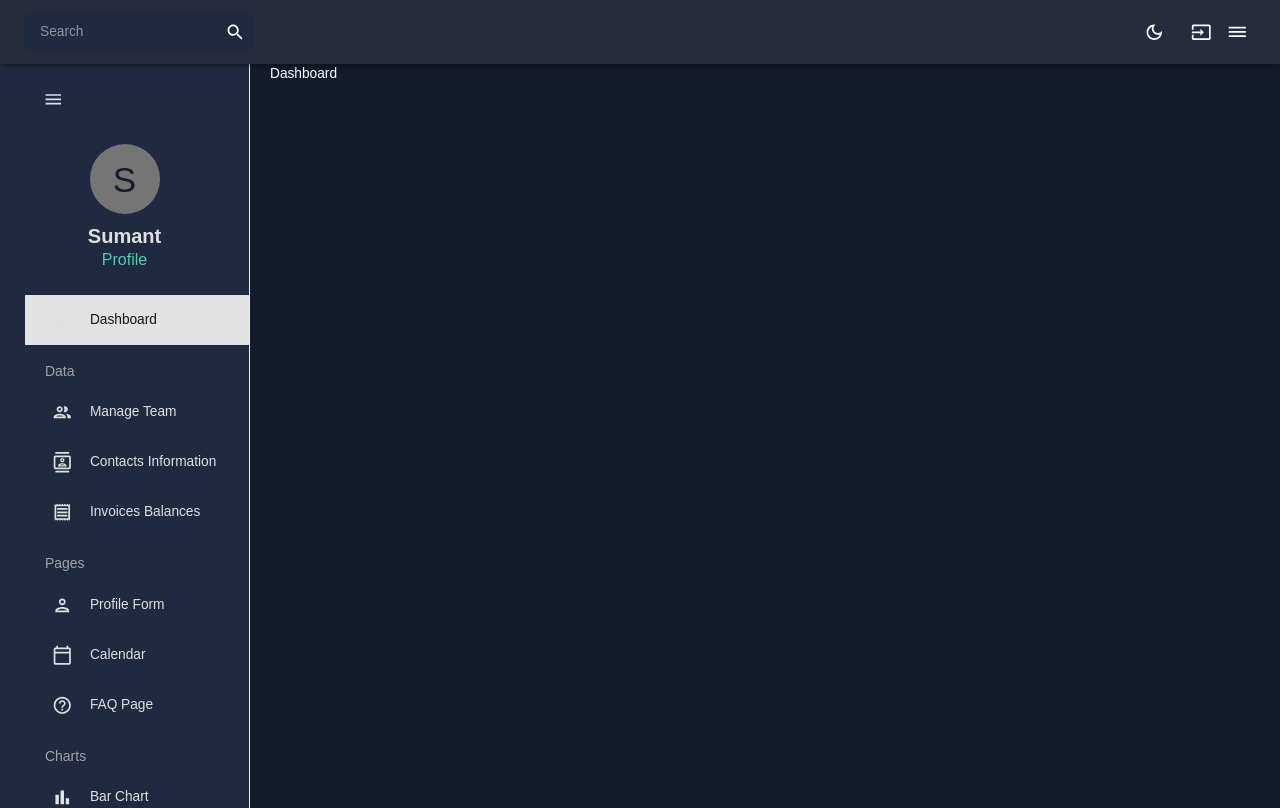
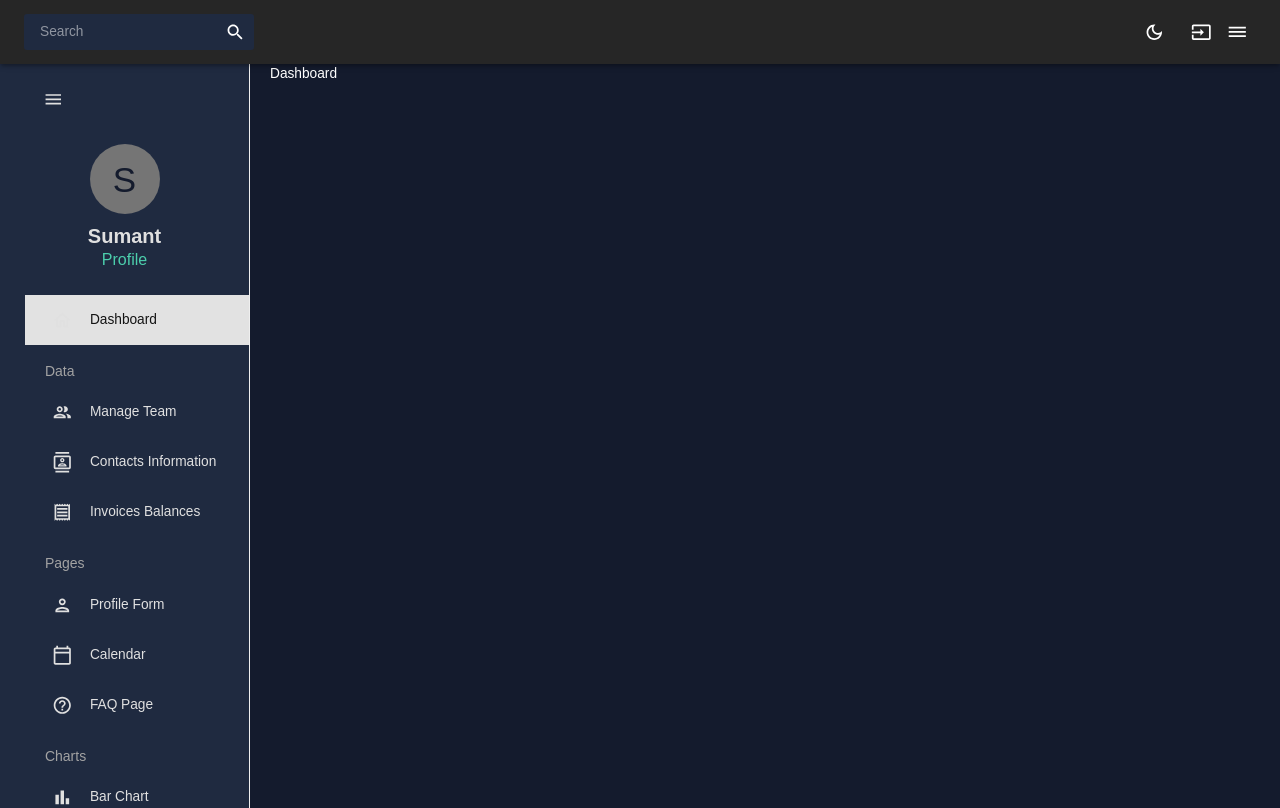
Before and after one commit to Sumant64/react-admin-dashboard, a React (Create React App) app: page / in a window 1280 px wide. Built offline with nearby package versions, Linux system fonts and the light colour scheme.

Commit message:
topbar bg color change

```diff
--- a/src/layout/TopBar.tsx
+++ b/src/layout/TopBar.tsx
@@ -61,7 +61,7 @@ const TopBar = (props: Props) => {
       </Dialog>
 
       {/* Appbar */}
-      <AppBar elevation={3} sx={{ backgroundColor: 'inherit' }}>
+      <AppBar elevation={3} sx={{ backgroundColor: colors.grey[900] }}>
         <Toolbar sx={{ display: 'flex', justifyContent: 'space-between' }}>
           {/* SEARCH BAR */}
           <Box
```
